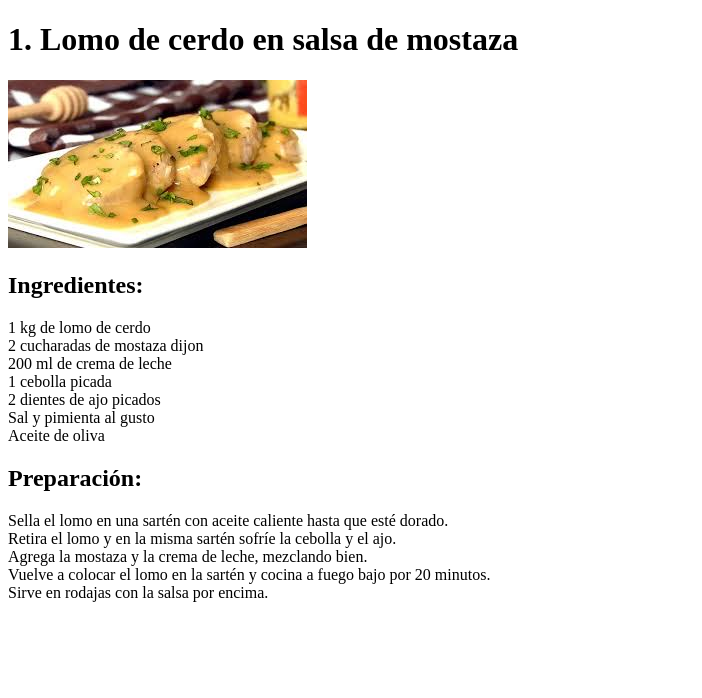
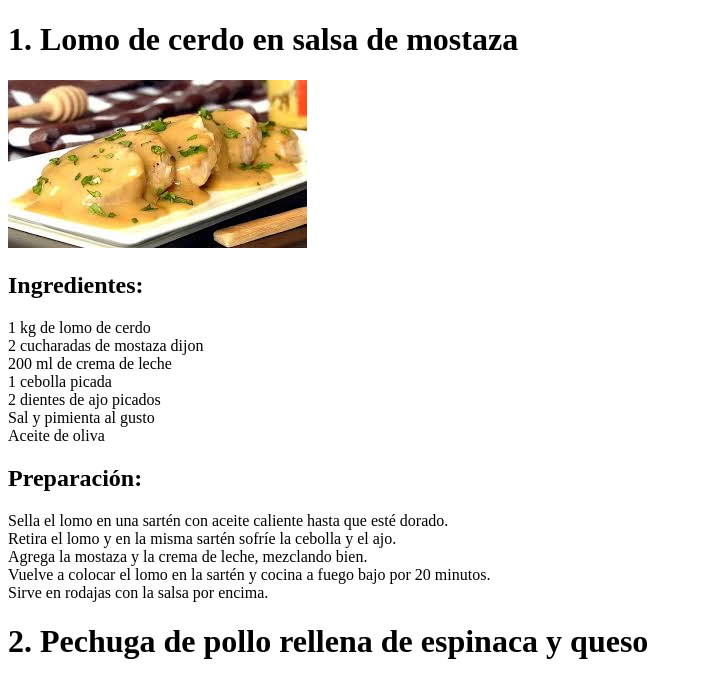
Before and after one commit to JuanEstrada730/recetas_cocina, a plain HTML site: page index.html in a window 1280 px wide. Shown: the whole page, without its empty margins (0-702 px from the left). Drawn offline with Linux system fonts and the light colour scheme; files whose address does not match are found by name.

Commit message:
segunda receta

```diff
--- a/index.html
+++ b/index.html
@@ -22,5 +22,6 @@
         Agrega la mostaza y la crema de leche, mezclando bien.<br>
         Vuelve a colocar el lomo en la sartén y cocina a fuego bajo por 20 minutos.<br>
         Sirve en rodajas con la salsa por encima.</p>
+    <h1>2. Pechuga de pollo rellena de espinaca y queso</h1>
 </body>
 </html>
```
